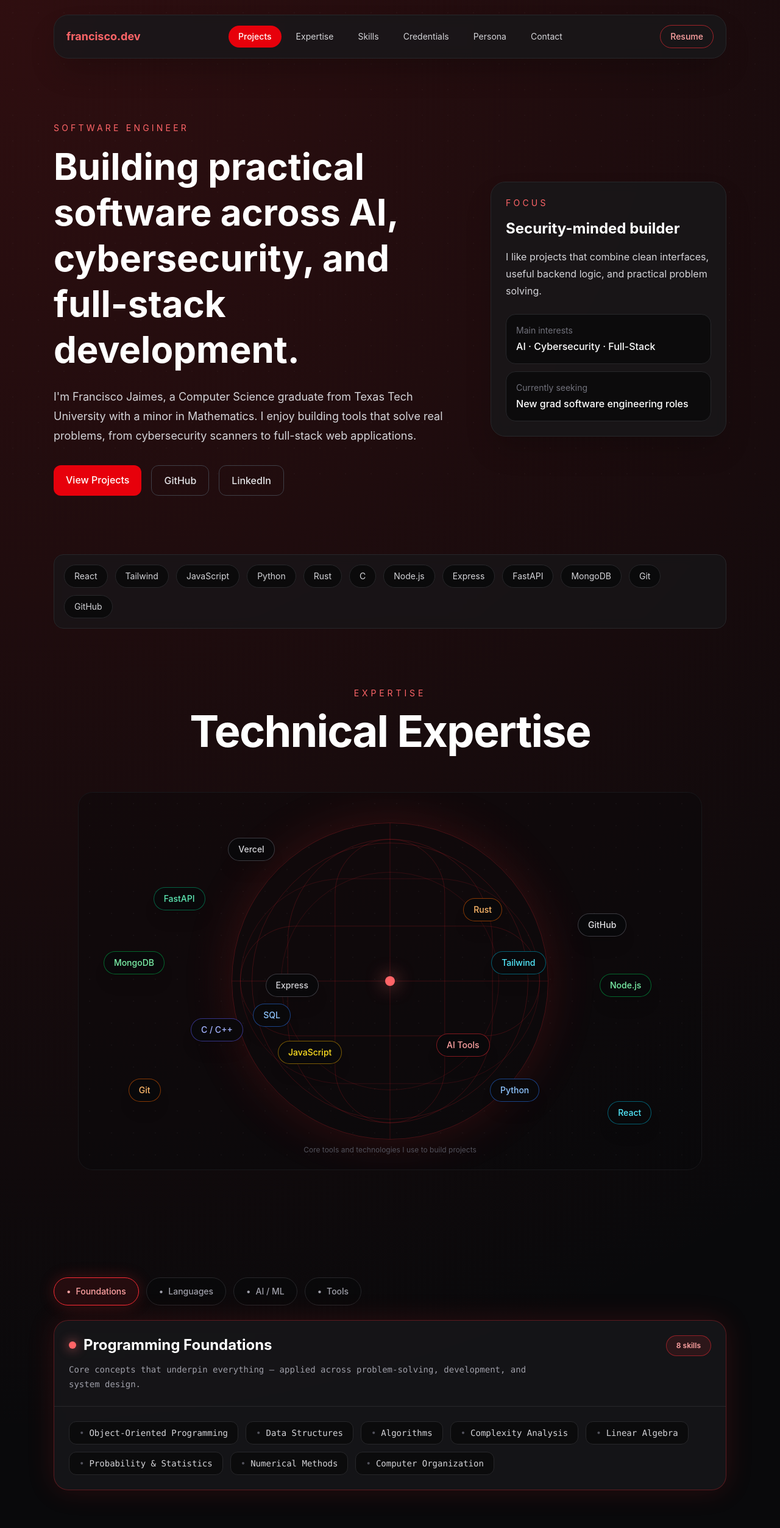
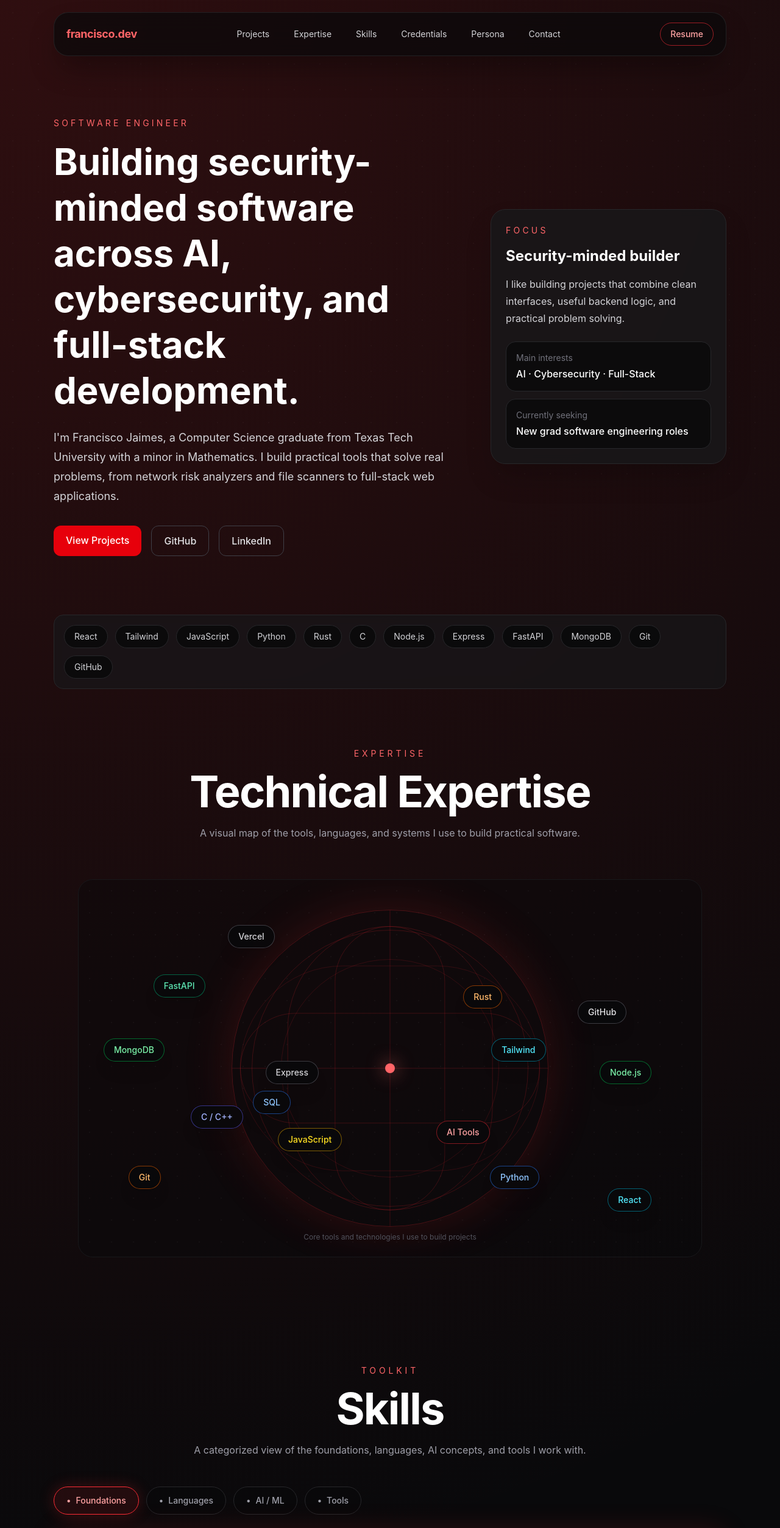
Before and after one commit to Utopias187/Portfolio-Website, a React app: page / in a window 1280 px wide. Shown: the top 2506 px of the page at 61% size. Built offline with nearby package versions, Linux system fonts and the light colour scheme; the HTML template or start-up script is replaced by a standard one.

Commit message:
Polish portfolio layout and branding

```diff
--- a/src/App.jsx
+++ b/src/App.jsx
@@ -23,8 +23,35 @@ import {
   SiStreamlit,
 } from "react-icons/si"
 
+function SectionHeader({ eyebrow, title, description }) {
+  return (
+    <div className="text-center">
+      <p className="text-sm uppercase tracking-[0.35em] text-red-400">
+        {eyebrow}
+      </p>
+
+      <h2 className="mt-4 text-5xl font-bold tracking-tight md:text-7xl">
+        {title}
+      </h2>
+
+      {description && (
+        <p className="mx-auto mt-5 max-w-2xl text-zinc-400">{description}</p>
+      )}
+    </div>
+  )
+}
+
 function App() {
   const [activeSkillCategory, setActiveSkillCategory] = useState("foundations")
+
+  const navItems = [
+    ["Projects", "#projects"],
+    ["Expertise", "#expertise"],
+    ["Skills", "#skills"],
+    ["Credentials", "#education"],
+    ["Persona", "#about"],
+    ["Contact", "#contact"],
+  ]
 
   const techStack = [
     "React",
@@ -285,61 +312,32 @@ function App() {
       <div className="pointer-events-none fixed inset-0 bg-[radial-gradient(circle,rgba(255,255,255,0.14)_1px,transparent_1px)] bg-[length:42px_42px] opacity-20" />
 
       <div className="relative z-10">
-        <header className="mx-auto max-w-6xl px-6 py-6">
-          <nav className="flex items-center justify-between rounded-3xl border border-zinc-800 bg-zinc-900/80 px-5 py-4 shadow-2xl backdrop-blur">
-            <a href="#" className="text-lg font-bold text-red-400">
+        <header className="sticky top-0 z-50 mx-auto max-w-6xl px-6 py-5">
+          <nav className="flex items-center justify-between rounded-3xl border border-zinc-800/80 bg-zinc-950/70 px-5 py-4 shadow-2xl shadow-black/40 backdrop-blur-xl">
+            <a
+              href="#"
+              className="text-lg font-bold tracking-tight text-red-400 transition hover:text-red-300"
+            >
               francisco.dev
             </a>
 
             <div className="hidden items-center gap-2 text-sm text-zinc-300 md:flex">
-              <a
-                href="#projects"
-                className="rounded-full bg-red-600 px-4 py-2 font-medium text-white"
-              >
-                Projects
-              </a>
-
-              <a
-                href="#expertise"
-                className="rounded-full px-4 py-2 hover:bg-zinc-800 hover:text-white"
-              >
-                Expertise
-              </a>
-
-              <a
-                href="#skills"
-                className="rounded-full px-4 py-2 hover:bg-zinc-800 hover:text-white"
-              >
-                Skills
-              </a>
-
-              <a
-                href="#education"
-                className="rounded-full px-4 py-2 hover:bg-zinc-800 hover:text-white"
-              >
-                Credentials
-              </a>
-
-              <a
-                href="#about"
-                className="rounded-full px-4 py-2 hover:bg-zinc-800 hover:text-white"
-              >
-                Persona
-              </a>
-
-              <a
-                href="#contact"
-                className="rounded-full px-4 py-2 hover:bg-zinc-800 hover:text-white"
-              >
-                Contact
-              </a>
+              {navItems.map(([label, href]) => (
+                <a
+                  key={label}
+                  href={href}
+                  className="rounded-full px-4 py-2 transition hover:bg-red-500/10 hover:text-red-300"
+                >
+                  {label}
+                </a>
+              ))}
             </div>
 
             <a
               href="/Francisco_Jaimes_Resume.pdf"
               target="_blank"
               rel="noreferrer"
-              className="rounded-full border border-red-500/60 px-4 py-2 text-sm font-medium text-red-300 hover:bg-red-500/10"
+              className="rounded-full border border-red-500/60 px-4 py-2 text-sm font-medium text-red-300 transition hover:bg-red-500/10 hover:shadow-[0_0_20px_rgba(220,38,38,0.35)]"
             >
               Resume
             </a>
@@ -353,21 +351,21 @@ function App() {
             </p>
 
             <h1 className="max-w-4xl text-4xl font-bold leading-tight md:text-6xl">
-              Building practical software across AI, cybersecurity, and
+              Building security-minded software across AI, cybersecurity, and
               full-stack development.
             </h1>
 
             <p className="mt-6 max-w-2xl text-lg leading-8 text-zinc-300">
               I&apos;m Francisco Jaimes, a Computer Science graduate from Texas
-              Tech University with a minor in Mathematics. I enjoy building
-              tools that solve real problems, from cybersecurity scanners to
-              full-stack web applications.
+              Tech University with a minor in Mathematics. I build practical
+              tools that solve real problems, from network risk analyzers and
+              file scanners to full-stack web applications.
             </p>
 
             <div className="mt-8 flex flex-wrap gap-4">
               <a
                 href="#projects"
-                className="rounded-xl bg-red-600 px-5 py-3 font-medium text-white hover:bg-red-700"
+                className="rounded-xl bg-red-600 px-5 py-3 font-medium text-white transition hover:-translate-y-0.5 hover:bg-red-700 hover:shadow-[0_0_25px_rgba(220,38,38,0.35)]"
               >
                 View Projects
               </a>
@@ -376,7 +374,7 @@ function App() {
                 href="https://github.com/Utopias187"
                 target="_blank"
                 rel="noreferrer"
-                className="rounded-xl border border-zinc-700 px-5 py-3 font-medium text-zinc-200 hover:bg-zinc-900"
+                className="rounded-xl border border-zinc-700 px-5 py-3 font-medium text-zinc-200 transition hover:-translate-y-0.5 hover:bg-zinc-900 hover:text-white"
               >
                 GitHub
               </a>
@@ -385,14 +383,14 @@ function App() {
                 href="https://www.linkedin.com/in/francisco-jaimes-56431a238/"
                 target="_blank"
                 rel="noreferrer"
-                className="rounded-xl border border-zinc-700 px-5 py-3 font-medium text-zinc-200 hover:bg-zinc-900"
+                className="rounded-xl border border-zinc-700 px-5 py-3 font-medium text-zinc-200 transition hover:-translate-y-0.5 hover:bg-zinc-900 hover:text-white"
               >
                 LinkedIn
               </a>
             </div>
           </div>
 
-          <div className="rounded-3xl border border-zinc-800 bg-zinc-900/80 p-6 shadow-2xl backdrop-blur">
+          <div className="rounded-3xl border border-zinc-800 bg-zinc-900/80 p-6 shadow-2xl backdrop-blur transition-all duration-300 hover:-translate-y-1 hover:border-red-500/60 hover:shadow-[0_0_35px_rgba(220,38,38,0.16)]">
             <p className="text-sm uppercase tracking-[0.3em] text-red-400">
               Focus
             </p>
@@ -402,8 +400,8 @@ function App() {
             </h2>
 
             <p className="mt-4 leading-7 text-zinc-300">
-              I like projects that combine clean interfaces, useful backend
-              logic, and practical problem solving.
+              I like building projects that combine clean interfaces, useful
+              backend logic, and practical problem solving.
             </p>
 
             <div className="mt-6 grid gap-3">
@@ -429,7 +427,7 @@ function App() {
             {techStack.map((tech) => (
               <span
                 key={tech}
-                className="rounded-full border border-zinc-800 bg-zinc-950/90 px-4 py-2 text-sm text-zinc-300 transition hover:border-red-500 hover:text-white"
+                className="rounded-full border border-zinc-800 bg-zinc-950/90 px-4 py-2 text-sm text-zinc-300 transition hover:-translate-y-1 hover:border-red-500 hover:text-white"
               >
                 {tech}
               </span>
@@ -437,16 +435,12 @@ function App() {
           </div>
         </section>
 
-        <section id="expertise" className="mx-auto max-w-6xl px-6 py-24">
-          <div className="text-center">
-            <p className="text-sm uppercase tracking-[0.35em] text-red-400">
-              Expertise
-            </p>
-
-            <h2 className="mt-4 text-5xl font-bold tracking-tight md:text-7xl">
-              Technical Expertise
-            </h2>
-          </div>
+        <section id="expertise" className="mx-auto max-w-6xl px-6 py-24 scroll-mt-24">
+          <SectionHeader
+            eyebrow="Expertise"
+            title="Technical Expertise"
+            description="A visual map of the tools, languages, and systems I use to build practical software."
+          />
 
           <div className="relative mx-auto mt-16 h-[620px] max-w-5xl overflow-hidden rounded-3xl border border-zinc-900 bg-zinc-950/40">
             <div className="pointer-events-none absolute inset-0 bg-[radial-gradient(circle,rgba(255,255,255,0.16)_1px,transparent_1px)] bg-[length:36px_36px] opacity-20" />
@@ -470,7 +464,7 @@ function App() {
             {expertiseTools.map((tool) => (
               <div
                 key={tool.name}
-                className={`absolute ${tool.position} rounded-full border bg-zinc-950/85 px-4 py-2 text-sm font-medium shadow-xl backdrop-blur transition hover:-translate-y-1 hover:bg-zinc-900 ${tool.accent}`}
+                className={`absolute ${tool.position} rounded-full border bg-zinc-950/85 px-4 py-2 text-sm font-medium shadow-xl backdrop-blur transition-all duration-300 hover:-translate-y-1 hover:bg-zinc-900 ${tool.accent}`}
               >
                 {tool.name}
               </div>
@@ -482,16 +476,22 @@ function App() {
           </div>
         </section>
 
-        <section id="skills" className="mx-auto max-w-6xl px-6 py-20">
-          <div className="flex flex-wrap gap-3">
+        <section id="skills" className="mx-auto max-w-6xl px-6 py-20 scroll-mt-24">
+          <SectionHeader
+            eyebrow="Toolkit"
+            title="Skills"
+            description="A categorized view of the foundations, languages, AI concepts, and tools I work with."
+          />
+
+          <div className="mt-12 flex flex-wrap gap-3">
             {Object.entries(skillCategories).map(([key, category]) => (
               <button
                 key={key}
                 onClick={() => setActiveSkillCategory(key)}
-                className={`rounded-full border px-5 py-3 text-sm font-medium transition ${
+                className={`rounded-full border px-5 py-3 text-sm font-medium transition-all duration-300 ${
                   activeSkillCategory === key
                     ? "border-red-500 bg-red-500/10 text-red-300 shadow-[0_0_25px_rgba(220,38,38,0.25)]"
-                    : "border-zinc-800 bg-zinc-950/70 text-zinc-400 hover:border-red-500/50 hover:text-white"
+                    : "border-zinc-800 bg-zinc-950/70 text-zinc-400 hover:-translate-y-1 hover:border-red-500/50 hover:text-white"
                 }`}
               >
                 <span className="mr-2">•</span>
@@ -531,7 +531,7 @@ function App() {
                   return (
                     <span
                       key={skill.name || skill}
-                      className="flex items-center gap-2 rounded-xl border border-zinc-800 bg-zinc-950/80 px-4 py-2 font-mono text-sm text-zinc-300 transition hover:border-red-500/60 hover:bg-zinc-900 hover:text-white"
+                      className="flex items-center gap-2 rounded-xl border border-zinc-800 bg-zinc-950/80 px-4 py-2 font-mono text-sm text-zinc-300 transition-all duration-300 hover:-translate-y-1 hover:border-red-500/60 hover:bg-zinc-900 hover:text-white"
                     >
                       {Icon ? (
                         <Icon className={`text-base ${skill.color}`} />
@@ -548,22 +548,18 @@ function App() {
           </div>
         </section>
 
-        <section id="projects" className="mx-auto max-w-6xl px-6 py-24">
-          <div className="text-center">
-            <p className="text-sm uppercase tracking-[0.35em] text-red-400">
-              Portfolio
-            </p>
-
-            <h2 className="mt-4 text-5xl font-bold tracking-tight md:text-7xl">
-              Selected Works
-            </h2>
-          </div>
+        <section id="projects" className="mx-auto max-w-6xl px-6 py-24 scroll-mt-24">
+          <SectionHeader
+            eyebrow="Portfolio"
+            title="Selected Works"
+            description="Projects focused on cybersecurity, AI, networking, full-stack development, and practical engineering."
+          />
 
           <div className="mt-14 grid gap-8 lg:grid-cols-2">
             {projects.map((project) => (
               <article
                 key={project.title}
-                className="group overflow-hidden rounded-3xl border border-zinc-800 bg-zinc-900/90 shadow-2xl transition hover:-translate-y-1 hover:border-red-500/70"
+                className="group overflow-hidden rounded-3xl border border-zinc-800 bg-zinc-900/90 shadow-2xl transition-all duration-300 hover:-translate-y-2 hover:border-red-500/70 hover:shadow-[0_0_35px_rgba(220,38,38,0.18)]"
               >
                 <div className="relative h-56 overflow-hidden bg-zinc-950 md:h-64">
                   {project.image ? (
@@ -574,7 +570,7 @@ function App() {
                     />
                   ) : (
                     <div className="flex h-full items-center justify-center bg-[radial-gradient(circle_at_center,rgba(220,38,38,0.28),transparent_40%)]">
-                      <p className="text-3xl font-bold text-zinc-700">
+                      <p className="px-6 text-center text-3xl font-bold text-zinc-700">
                         {project.title}
                       </p>
                     </div>
@@ -621,7 +617,7 @@ function App() {
                         href={project.github}
                         target="_blank"
                         rel="noreferrer"
-                        className="text-sm font-medium text-zinc-300 hover:text-red-300"
+                        className="text-sm font-medium text-zinc-300 transition hover:text-red-300"
                       >
                         Code ↗
                       </a>
@@ -631,7 +627,7 @@ function App() {
                           href={project.demo}
                           target="_blank"
                           rel="noreferrer"
-                          className="text-sm font-medium text-zinc-300 hover:text-red-300"
+                          className="text-sm font-medium text-zinc-300 transition hover:text-red-300"
                         >
                           Live ↗
                         </a>
@@ -644,16 +640,12 @@ function App() {
           </div>
         </section>
 
-        <section id="about" className="mx-auto max-w-6xl px-6 py-24">
-          <div className="text-center">
-            <p className="text-sm uppercase tracking-[0.35em] text-red-400">
-              Who I Am
-            </p>
-
-            <h2 className="mt-4 text-5xl font-bold tracking-tight md:text-7xl">
-              Persona
-            </h2>
-          </div>
+        <section id="about" className="mx-auto max-w-6xl px-6 py-24 scroll-mt-24">
+          <SectionHeader
+            eyebrow="Who I Am"
+            title="Persona"
+            description="A quick snapshot of my background, interests, education, and the kind of work I like building."
+          />
 
           <div className="mt-16">
             <h3 className="text-2xl font-bold">Hi, I&apos;m Francisco</h3>
@@ -674,28 +666,26 @@ function App() {
             </p>
 
             <div className="mt-6 flex flex-wrap gap-3">
-              <span className="rounded-full border border-zinc-800 bg-zinc-950/80 px-4 py-2 text-sm text-zinc-300">
-                Houston, Texas
-              </span>
-
-              <span className="rounded-full border border-zinc-800 bg-zinc-950/80 px-4 py-2 text-sm text-zinc-300">
-                Texas Tech University
-              </span>
-
-              <span className="rounded-full border border-zinc-800 bg-zinc-950/80 px-4 py-2 text-sm text-zinc-300">
-                Software Engineering
-              </span>
-
-              <span className="rounded-full border border-zinc-800 bg-zinc-950/80 px-4 py-2 text-sm text-zinc-300">
-                AI · Cybersecurity · Full-Stack
-              </span>
+              {[
+                "Houston, Texas",
+                "Texas Tech University",
+                "Software Engineering",
+                "AI · Cybersecurity · Full-Stack",
+              ].map((item) => (
+                <span
+                  key={item}
+                  className="rounded-full border border-zinc-800 bg-zinc-950/80 px-4 py-2 text-sm text-zinc-300 transition hover:-translate-y-1 hover:border-red-500 hover:text-white"
+                >
+                  {item}
+                </span>
+              ))}
             </div>
           </div>
 
           <div id="education" className="mt-12 scroll-mt-24">
             <h3 className="text-2xl font-bold">Education</h3>
 
-            <div className="mt-6 rounded-3xl border border-red-500/30 bg-zinc-900/80 p-6 shadow-[0_0_45px_rgba(220,38,38,0.14)] backdrop-blur">
+            <div className="mt-6 rounded-3xl border border-red-500/30 bg-zinc-900/80 p-6 shadow-[0_0_45px_rgba(220,38,38,0.14)] backdrop-blur transition-all duration-300 hover:-translate-y-1 hover:border-red-500/60">
               <div className="flex flex-wrap items-center justify-between gap-6">
                 <div className="flex items-center gap-5">
                   <div className="flex h-14 w-14 items-center justify-center rounded-2xl border border-red-500/40 bg-red-500/10 text-lg font-bold text-red-300">
@@ -738,7 +728,7 @@ function App() {
             {stats.map((stat) => (
               <div
                 key={stat.label}
-                className="rounded-2xl border border-zinc-800 bg-zinc-900/80 p-6 text-center transition hover:border-red-500"
+                className="rounded-2xl border border-zinc-800 bg-zinc-900/80 p-6 text-center transition-all duration-300 hover:-translate-y-1 hover:border-red-500 hover:shadow-[0_0_25px_rgba(220,38,38,0.16)]"
               >
                 <p className="text-4xl font-bold text-red-400">{stat.value}</p>
                 <p className="mt-2 text-sm text-zinc-400">{stat.label}</p>
@@ -760,7 +750,7 @@ function App() {
                 href="https://github.com/Utopias187"
                 target="_blank"
                 rel="noreferrer"
-                className="text-sm text-zinc-400 hover:text-red-300"
+                className="text-sm text-zinc-400 transition hover:text-red-300"
               >
                 Utopias187 ↗
               </a>
@@ -799,18 +789,18 @@ function App() {
           </div>
         </section>
 
-        <section className="mx-auto max-w-6xl px-6 py-16">
-          <p className="text-sm uppercase tracking-[0.3em] text-red-400">
-            Forge
-          </p>
+        <section className="mx-auto max-w-6xl px-6 py-24">
+          <SectionHeader
+            eyebrow="Forge"
+            title="How I Build"
+            description="My basic process for turning ideas into practical, working software."
+          />
 
-          <h2 className="mt-3 text-3xl font-bold">How I Build</h2>
-
-          <div className="mt-8 grid gap-4 sm:grid-cols-2 lg:grid-cols-6">
+          <div className="mt-12 grid gap-4 sm:grid-cols-2 lg:grid-cols-6">
             {workflow.map((step) => (
               <div
                 key={step}
-                className="rounded-2xl border border-zinc-800 bg-zinc-900/90 p-5 text-center transition hover:border-red-500"
+                className="rounded-2xl border border-zinc-800 bg-zinc-900/90 p-5 text-center transition-all duration-300 hover:-translate-y-1 hover:border-red-500 hover:shadow-[0_0_25px_rgba(220,38,38,0.16)]"
               >
                 <p className="font-medium">{step}</p>
               </div>
@@ -818,23 +808,18 @@ function App() {
           </div>
         </section>
 
-        <section id="contact" className="mx-auto max-w-6xl px-6 py-20">
-          <div className="rounded-3xl border border-zinc-800 bg-zinc-900/90 p-8 transition hover:border-red-500 md:p-10">
-            <p className="text-sm uppercase tracking-[0.3em] text-red-400">
-              Reach Out
-            </p>
+        <section id="contact" className="mx-auto max-w-6xl px-6 py-24 scroll-mt-24">
+          <SectionHeader
+            eyebrow="Reach Out"
+            title="Let’s Connect"
+            description="I’m currently looking for new grad software engineering, AI, cybersecurity, and full-stack development opportunities."
+          />
 
-            <h2 className="mt-3 text-3xl font-bold">Let&apos;s connect.</h2>
-
-            <p className="mt-4 max-w-2xl text-zinc-300">
-              I&apos;m currently looking for new grad software engineering, AI,
-              cybersecurity, and full-stack development opportunities.
-            </p>
-
-            <div className="mt-8 flex flex-wrap gap-4">
+          <div className="mx-auto mt-12 max-w-3xl rounded-3xl border border-zinc-800 bg-zinc-900/90 p-8 text-center transition-all duration-300 hover:-translate-y-1 hover:border-red-500 md:p-10">
+            <div className="flex flex-wrap justify-center gap-4">
               <a
                 href="mailto:itzchoas@gmail.com"
-                className="rounded-xl bg-red-600 px-5 py-3 font-medium text-white hover:bg-red-700"
+                className="rounded-xl bg-red-600 px-5 py-3 font-medium text-white transition hover:-translate-y-0.5 hover:bg-red-700 hover:shadow-[0_0_25px_rgba(220,38,38,0.35)]"
               >
                 Email Me
               </a>
@@ -843,7 +828,7 @@ function App() {
                 href="/Francisco_Jaimes_Resume.pdf"
                 target="_blank"
                 rel="noreferrer"
-                className="rounded-xl border border-zinc-700 px-5 py-3 font-medium text-zinc-200 hover:bg-zinc-800"
+                className="rounded-xl border border-zinc-700 px-5 py-3 font-medium text-zinc-200 transition hover:-translate-y-0.5 hover:bg-zinc-800 hover:text-white"
               >
                 Resume
               </a>
@@ -852,7 +837,7 @@ function App() {
                 href="https://github.com/Utopias187"
                 target="_blank"
                 rel="noreferrer"
-                className="rounded-xl border border-zinc-700 px-5 py-3 font-medium text-zinc-200 hover:bg-zinc-800"
+                className="rounded-xl border border-zinc-700 px-5 py-3 font-medium text-zinc-200 transition hover:-translate-y-0.5 hover:bg-zinc-800 hover:text-white"
               >
                 GitHub
               </a>
@@ -861,7 +846,7 @@ function App() {
                 href="https://www.linkedin.com/in/francisco-jaimes-56431a238/"
                 target="_blank"
                 rel="noreferrer"
-                className="rounded-xl border border-zinc-700 px-5 py-3 font-medium text-zinc-200 hover:bg-zinc-800"
+                className="rounded-xl border border-zinc-700 px-5 py-3 font-medium text-zinc-200 transition hover:-translate-y-0.5 hover:bg-zinc-800 hover:text-white"
               >
                 LinkedIn
               </a>
--- a/src/index.css
+++ b/src/index.css
@@ -1 +1,5 @@
 @import "tailwindcss";
+
+html {
+  scroll-behavior: smooth;
+}
```
